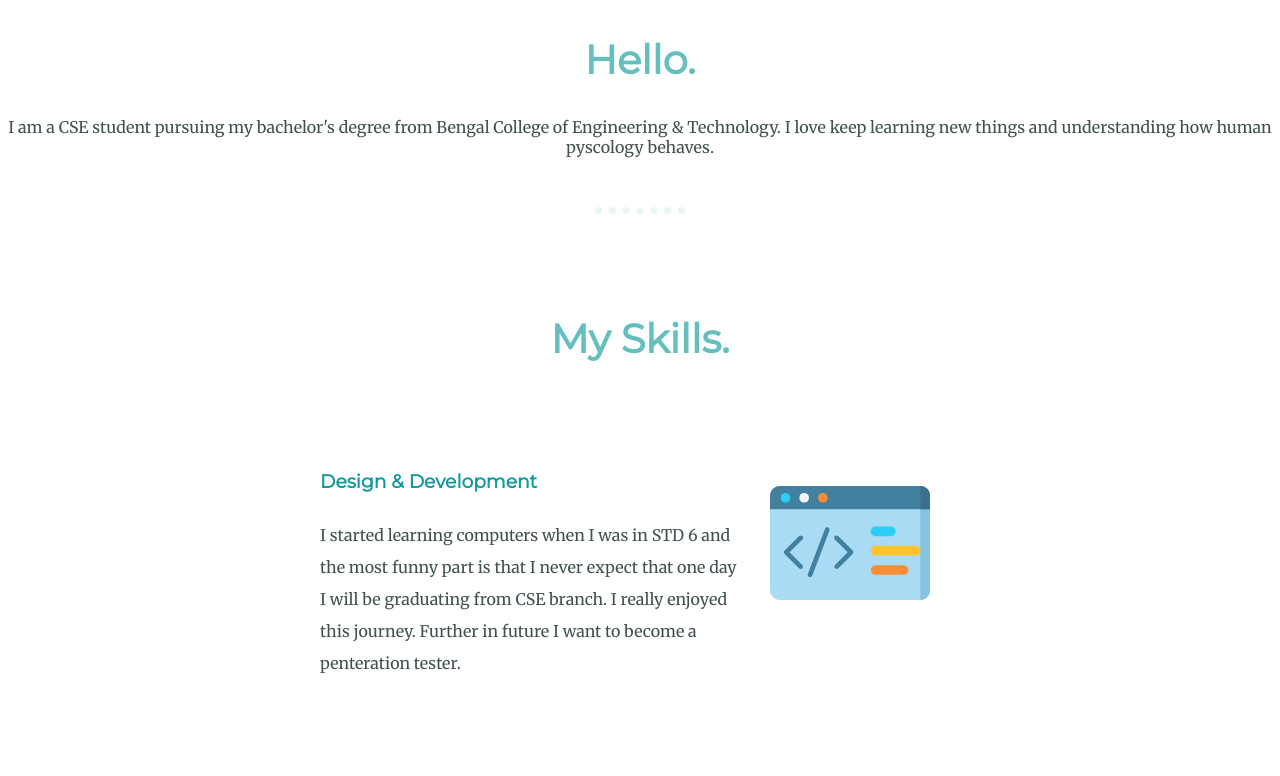
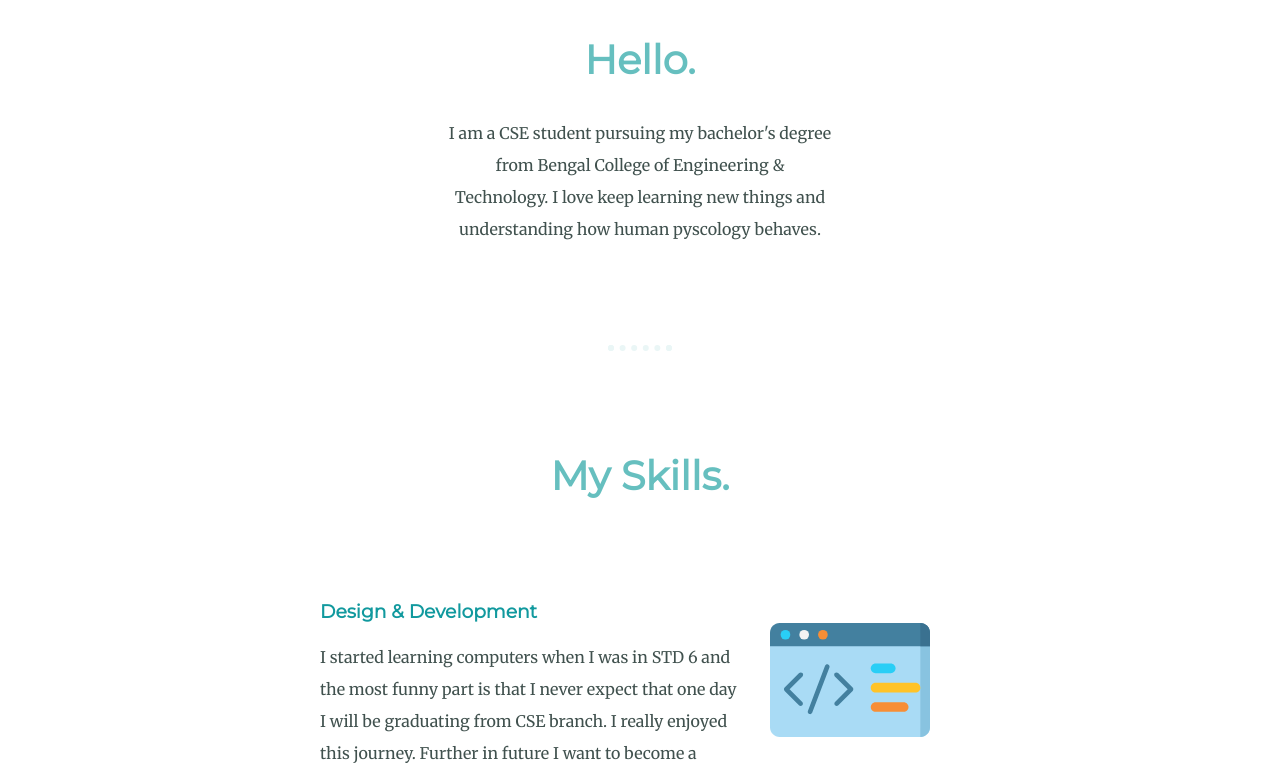
Before and after one commit to aftabmustafa/CSS--My-Site, a plain HTML site: page index.html in a window 1280 px wide. Shown: the part 959-1735 px from the top of the page. Drawn offline with Linux system fonts and the light colour scheme; grey boxes are pictures that could not be loaded.

Commit message:
this is the last commit(the more I learn the more I do edit in CSS code)

```diff
--- a/css/styles.css
+++ b/css/styles.css
@@ -21,6 +21,18 @@ h2 {
 h3 {
   color: #11999E;
   font-family: 'Montserrat', sans-serif;
+}
+
+p {
+  line-height: 2;
+}
+
+hr {
+  border: dotted #EAF6F6 6px;
+  border-bottom: none;
+  width: 4%;
+  margin: 100px auto;
+
 }
 
 .a_button {
@@ -69,14 +81,14 @@ h3 {
 
 .bottom-cloud {
   position: absolute;
-  left: 300px;
+  left: 250px;
   bottom: 300px;
 }
 
 .bottom-container {
   background-color: #66BFBF;
   margin-bottom: 0;
-  padding-top: 50px;
+  padding-top: 30px;
 }
 
 .console-img {
@@ -112,6 +124,11 @@ h3 {
   width: 90px;
 }
 
+.intro {
+  width: 30%;
+  margin: auto;
+}
+
 .python-gif {
   float: left;
   margin: 0 30px;
@@ -131,7 +148,7 @@ h3 {
 .top-cloud {
   position: absolute;
   right: 300px;
-  top: 50px;
+  top: 40px;
 }
 
 .skills {
@@ -142,5 +159,4 @@ h3 {
   margin: 100px auto 100px auto;
   text-align: left;
   width: 50%;
-  line-height: 2;
 }
--- a/index.html
+++ b/index.html
@@ -25,9 +25,9 @@
     <div class="profile">
       <img src="images/aftab.png" alt="Photo-Aftab">
       <h2>Hello.</h2>
-      <p>I am a CSE student pursuing my bachelor's degree from Bengal College of Engineering & Technology. I love keep learning new things and understanding how human pyscology behaves.</p>
+      <p class="intro">I am a CSE student pursuing my bachelor's degree from Bengal College of Engineering & Technology. I love keep learning new things and understanding how human pyscology behaves.</p>
     </div>
-    <hr class="hr-design">
+    <hr>
 
     <div class="skills">
       <h2>My Skills.</h2>
@@ -45,7 +45,7 @@
           I didn't expect that I will love this language and the fun fact is I hate this language at that time. But after giving a whole lot of concentration now I just love this language</p>
       </div>
     </div>
-    <hr class="hr-design">
+    <hr>
     <div class="contact-me">
       <h2>Get In Touch</h2>
       <h3>If you are also Veggiee as I am, relax just kidding its not true.</h3>
```
